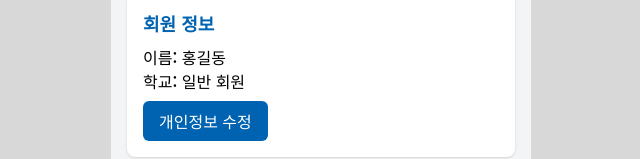
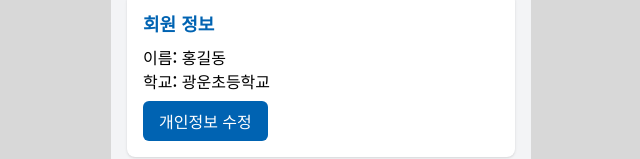
Before and after one commit to SSD117/SSD-Front-End, a React (Create React App) app: page /Mypage in a window 1280 px wide. Shown: the part 159-318 px from the top of the page, without its empty margins (319-959 px from the left). Built offline with nearby package versions, Linux system fonts and the light colour scheme; a web font is replaced by a local one.

Commit message:
chore: 학교명 변경

```diff
--- a/src/pages/myPage/MyPage.jsx
+++ b/src/pages/myPage/MyPage.jsx
@@ -3,7 +3,7 @@ import React from "react";
 export default function MyPage() {
   const userInfo = {
     name: "홍길동",
-    mySchool: "일반 회원",
+    mySchool: "광운초등학교",
     balance: "10회",
     favoritePlaces: ["광운체육관", "서울스포츠센터"],
     registeredPrograms: ["배드민턴", "축구"],
```
